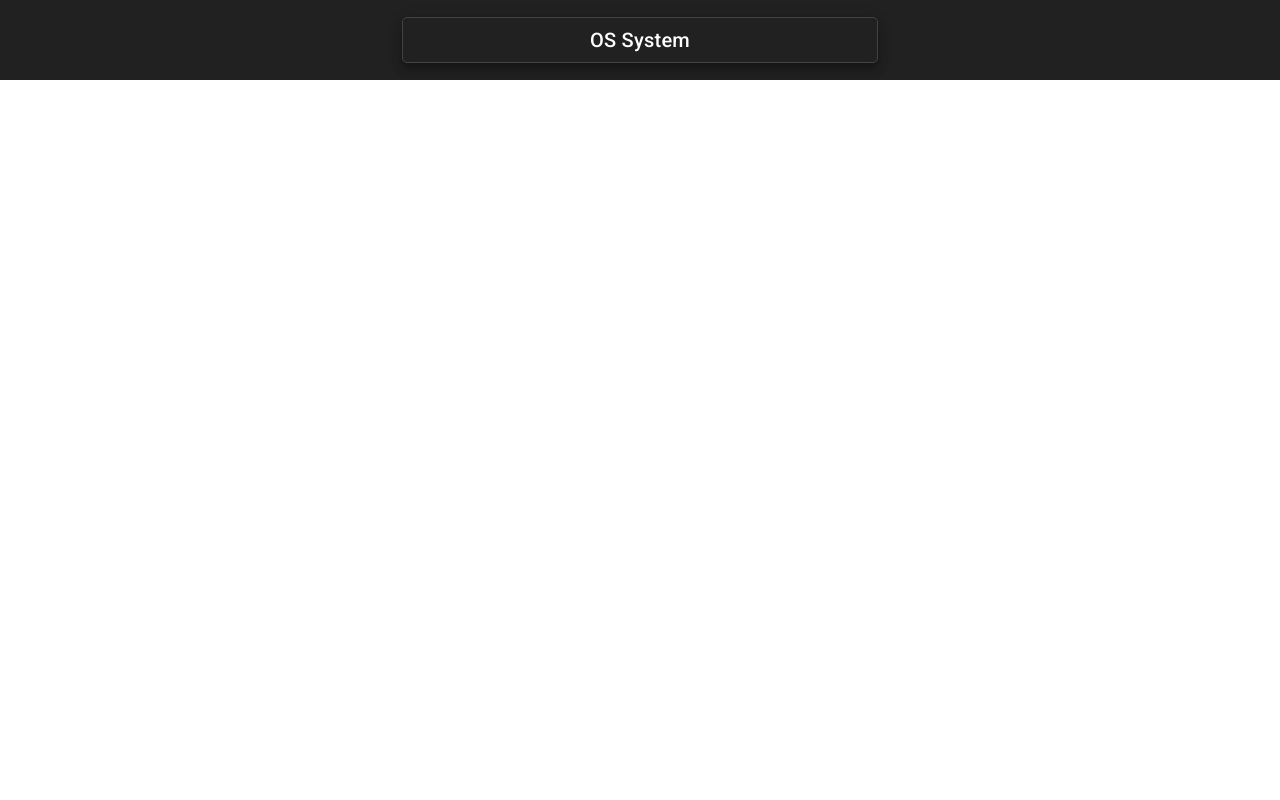
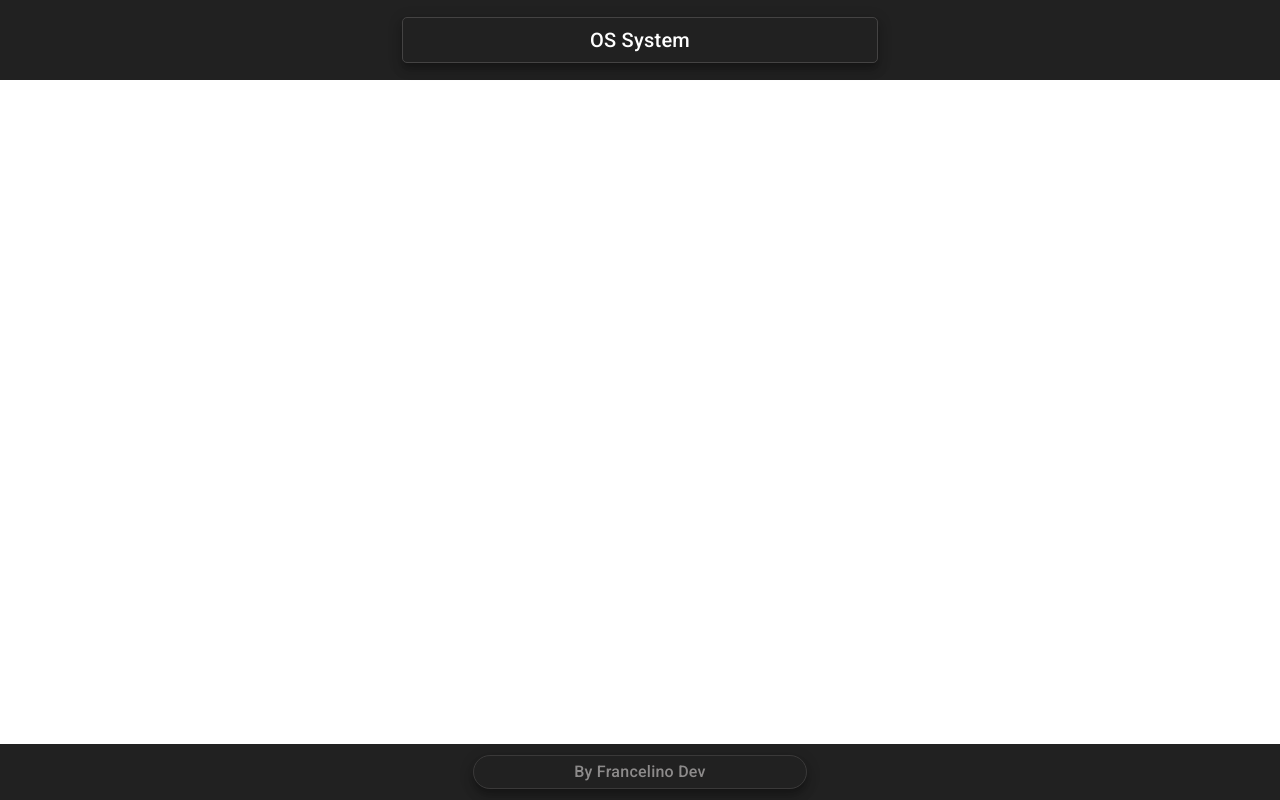
Before and after one commit to francelinom/ordem-servico, an Angular app: page / in a window 1280 px wide. Built offline with nearby package versions, Linux system fonts and the light colour scheme.

Commit message:
feat component footer

```diff
--- a/src/app/app.component.html
+++ b/src/app/app.component.html
@@ -1 +1,2 @@
 <app-header></app-header>
+<app-footer></app-footer>
--- a/src/app/app.module.ts
+++ b/src/app/app.module.ts
@@ -21,11 +21,13 @@
 import { MatSnackBarModule } from '@angular/material/snack-bar';
 import { MatMenuModule } from '@angular/material/menu';
 import { HeaderComponent } from './views/components/template/header/header.component';
+import { FooterComponent } from './views/components/template/footer/footer.component';
 
 @NgModule({
   declarations: [
     AppComponent,
-    HeaderComponent
+    HeaderComponent,
+    FooterComponent
   ],
   imports: [
     BrowserModule,
--- /dev/null
+++ b/src/app/views/components/template/footer/footer.component.css
@@ -0,0 +1,17 @@
+.footer {
+    height: 7%;
+    position: fixed;
+    bottom: 0;
+    display: flex;
+    align-items: center;
+    justify-content: center;
+}
+
+p{
+    color: rgb(141, 139, 139);
+    margin: 0;
+    font-size: 1rem;
+    border: 1px solid rgb(58, 57, 57);
+    padding: 0 8%;
+    border-radius: 20px;
+}
--- /dev/null
+++ b/src/app/views/components/template/footer/footer.component.html
@@ -0,0 +1,3 @@
+<mat-toolbar class="footer">
+    <p class="mat-elevation-z8">By Francelino Dev</p>
+</mat-toolbar>
```
Also changed, not shown: src/app/views/components/template/footer/footer.component.ts (added, +10 -0 lines).
